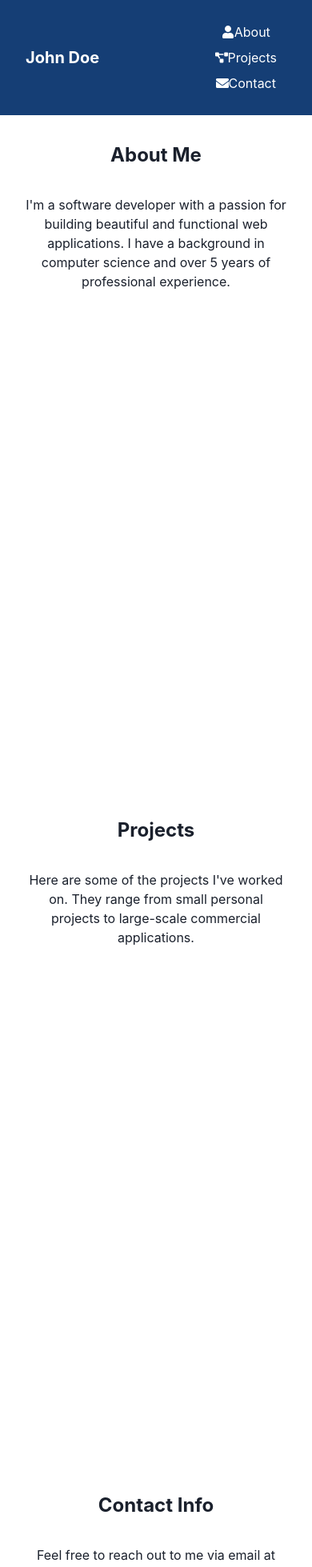
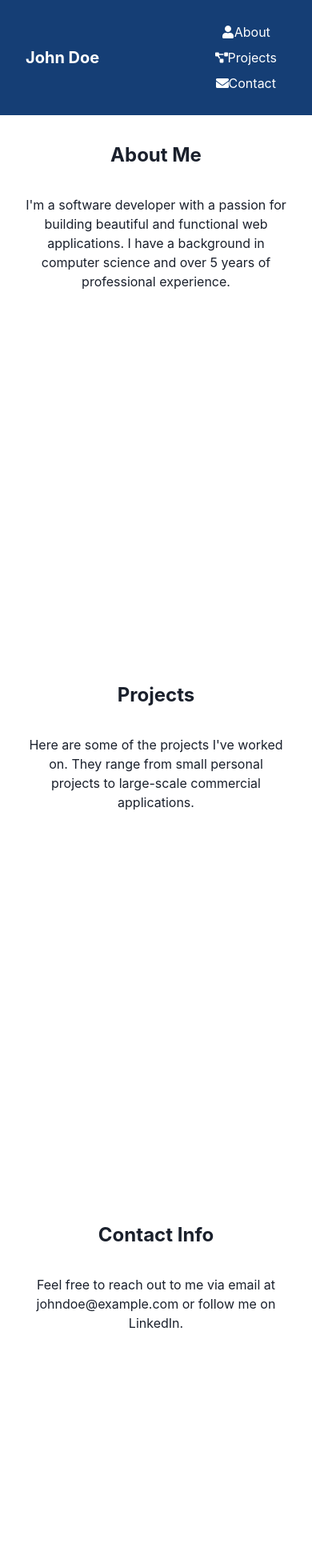
Before and after one commit to GPT-Engineer-App-Dev/my-personal-portal, a React (Vite) app: page / in a window 390 px wide. Shown: the top 1959 px of the page at 80% size. Built offline with nearby package versions, Linux system fonts and the light colour scheme.

Commit message:
Reduced the minimum height of sections on the personal website to make them shorter while ensuring content readability and responsive layout.

```diff
--- a/src/pages/Index.jsx
+++ b/src/pages/Index.jsx
@@ -16,15 +16,15 @@ const Index = () => {
           </Flex>
         </Box>
         <Flex direction="column" flex="1" p={8} align="center" justify="center">
-          <VStack spacing={8} as="section" id="about" minH="100vh">
+          <VStack spacing={8} as="section" id="about" minH="80vh">
             <Text fontSize="2xl" fontWeight="bold">About Me</Text>
             <Text textAlign="center">I'm a software developer with a passion for building beautiful and functional web applications. I have a background in computer science and over 5 years of professional experience.</Text>
           </VStack>
-          <VStack spacing={8} as="section" id="projects" minH="100vh" mt={0}>
+          <VStack spacing={8} as="section" id="projects" minH="80vh" mt={0}>
             <Text fontSize="2xl" fontWeight="bold">Projects</Text>
             <Text textAlign="center">Here are some of the projects I've worked on. They range from small personal projects to large-scale commercial applications.</Text>
           </VStack>
-          <VStack spacing={8} as="section" id="contact" minH="100vh" mt={0}>
+          <VStack spacing={8} as="section" id="contact" minH="80vh" mt={0}>
             <Text fontSize="2xl" fontWeight="bold">Contact Info</Text>
             <Text textAlign="center">Feel free to reach out to me via email at johndoe@example.com or follow me on LinkedIn.</Text>
           </VStack>
```
